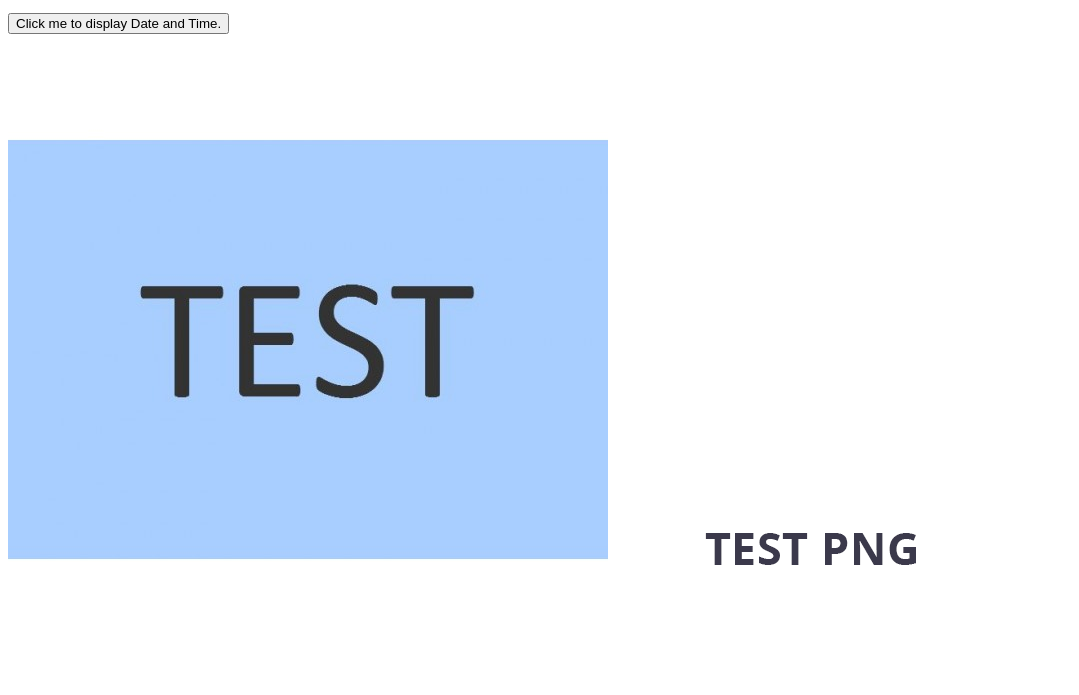
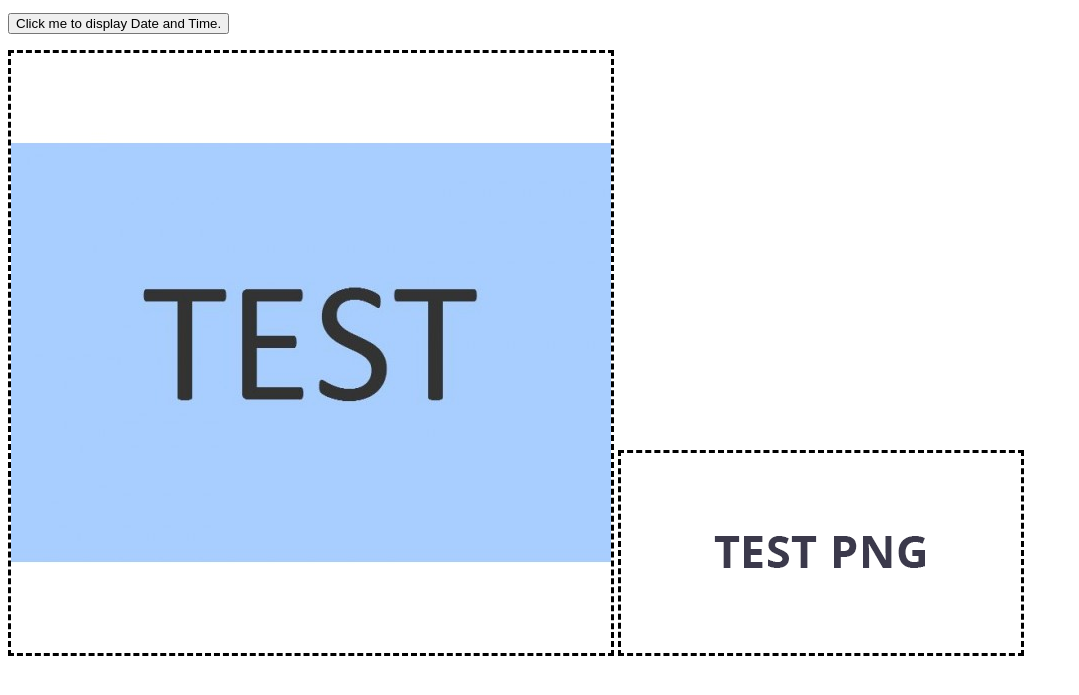
Before and after one commit to RohanVDvivedi/Serc, a plain HTML site: page serc_root/doc/test.html in a window 1280 px wide. Shown: the part 101-796 px from the top of the page, without its empty margins (0-1079 px from the left). Drawn offline with Linux system fonts and the light colour scheme.

Commit message:
added border to beautify the test website

```diff
--- a/serc_root/css/test.css
+++ b/serc_root/css/test.css
@@ -2,3 +2,9 @@ p {
   color: red;
   text-align: center;
 }
+
+img {
+	border-width: 3px;
+	border-color: black;
+	border-style: dashed;
+}
```
